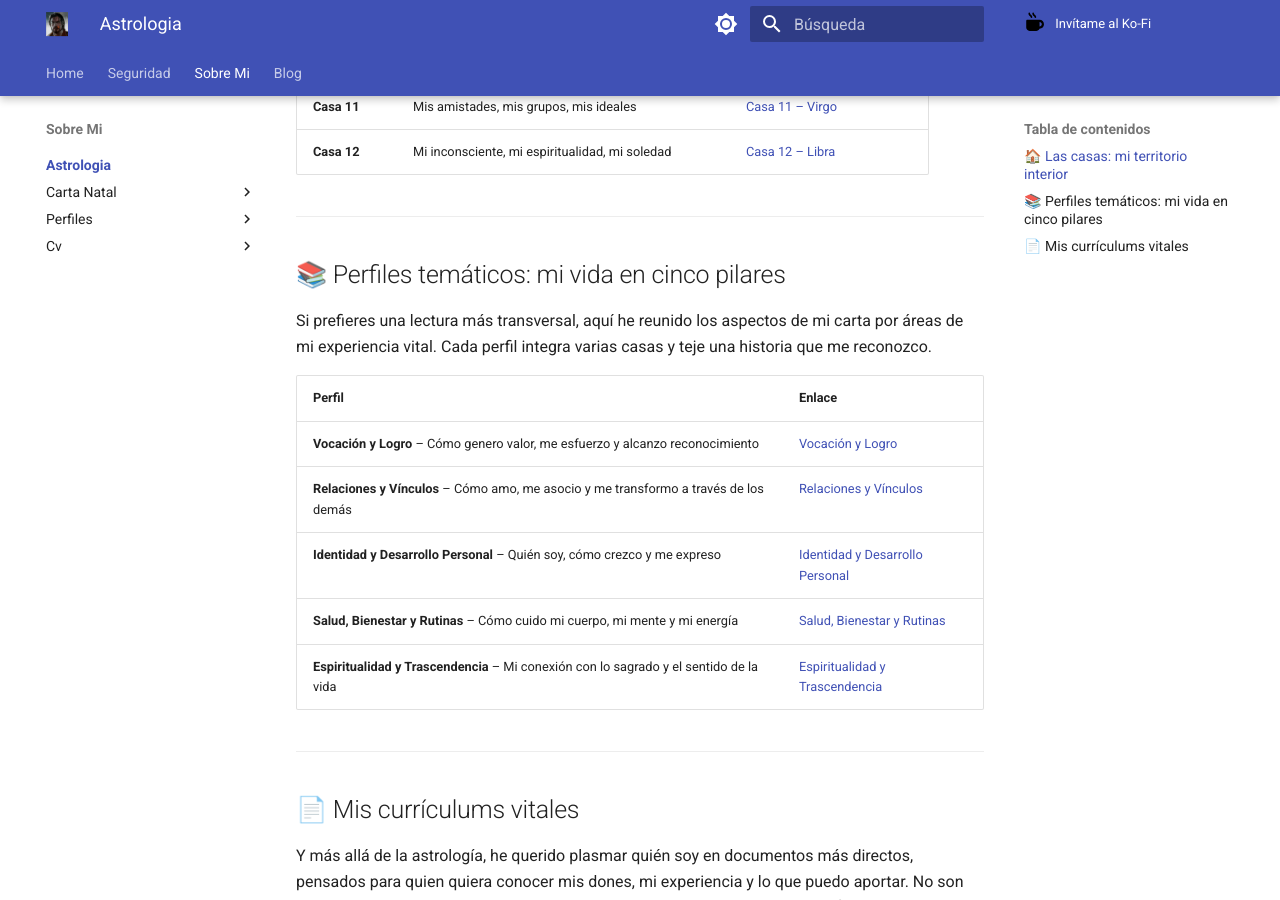
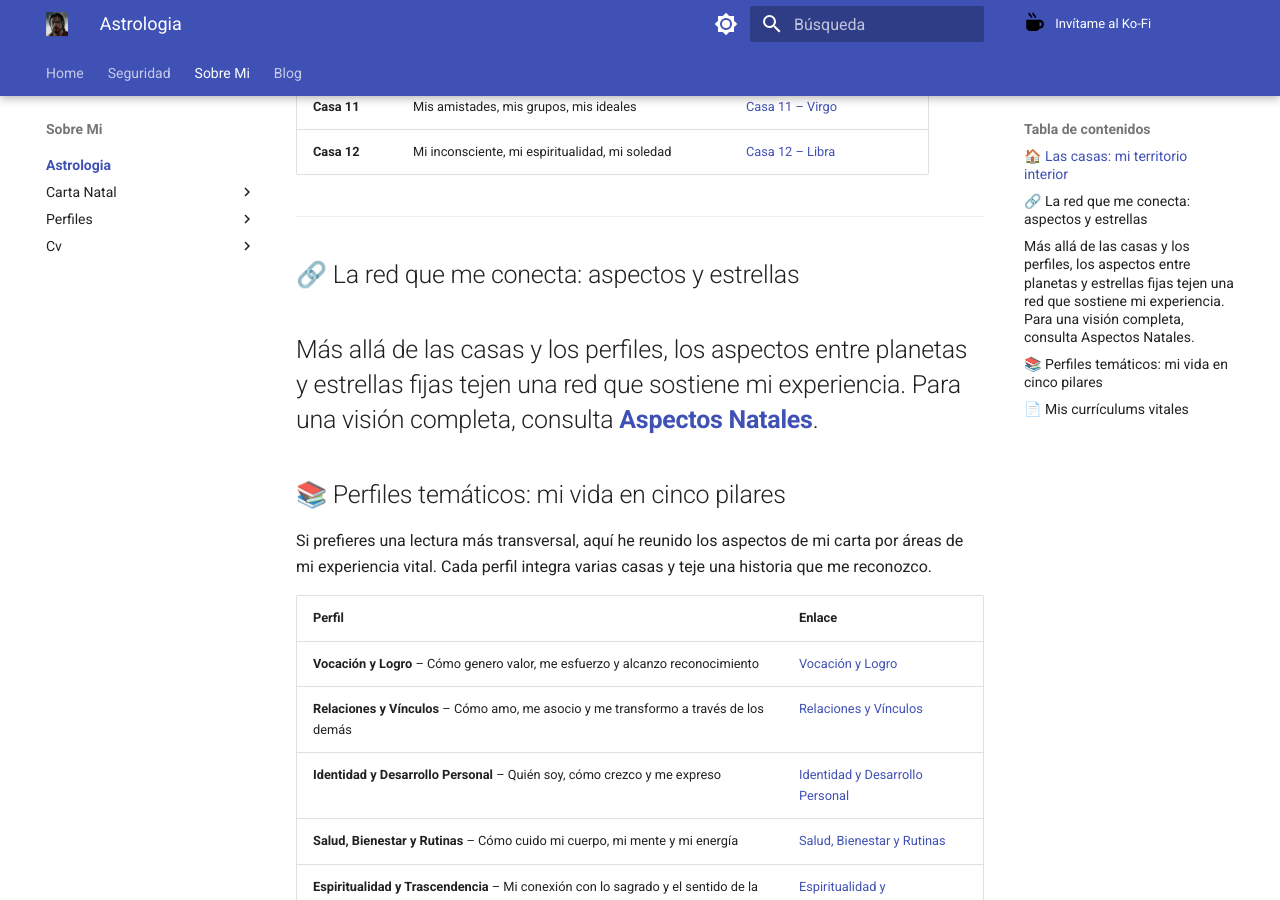
Before and after one commit to jimraynor88/blog, an MkDocs documentation site: the page built from docs/Sobre_Mi/Astrologia/index.md, in a window 1280 px wide and 900 px high, scrolled down 878 px. Built offline with MkDocs 1.6.1 and Material for MkDocs 9.7.7, drawn with Linux system fonts in a browser that asks for light colours.

Commit message:
Update index.md

```diff
--- a/docs/Sobre_Mi/Astrologia/index.md
+++ b/docs/Sobre_Mi/Astrologia/index.md
@@ -21,6 +21,10 @@
 | **Casa 11** | Mis amistades, mis grupos, mis ideales | [Casa 11 – Virgo](Carta_Natal/Casas/Casa_11.md) |
 | **Casa 12** | Mi inconsciente, mi espiritualidad, mi soledad | [Casa 12 – Libra](Carta_Natal/Casas/Casa_12.md) |
 
+---
+## 🔗 La red que me conecta: aspectos y estrellas
+
+Más allá de las casas y los perfiles, los aspectos entre planetas y estrellas fijas tejen una red que sostiene mi experiencia. Para una visión completa, consulta **[Aspectos Natales](Carta_Natal/Aspectos_Natales.md)**.
 ---
 
 ## 📚 Perfiles temáticos: mi vida en cinco pilares
```
